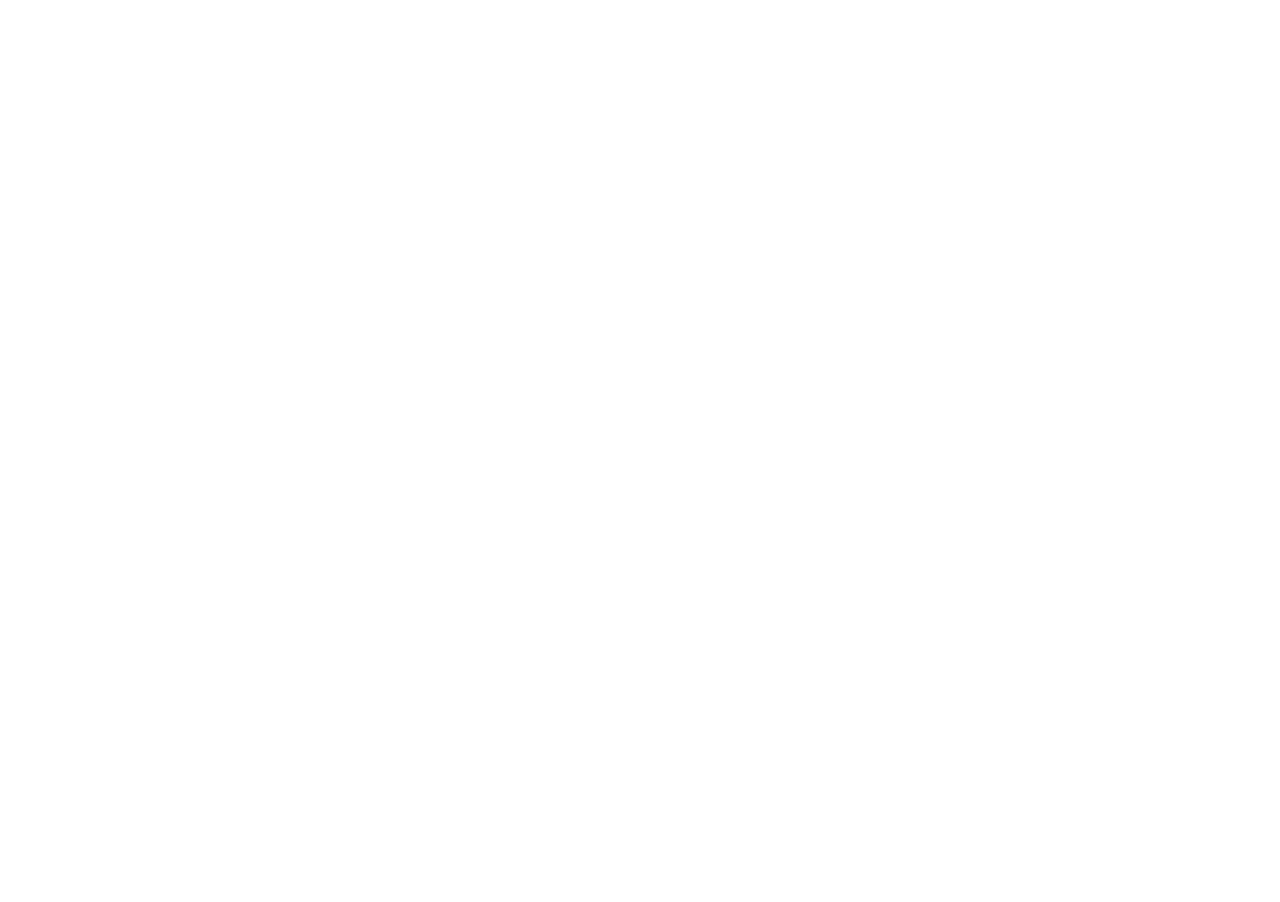
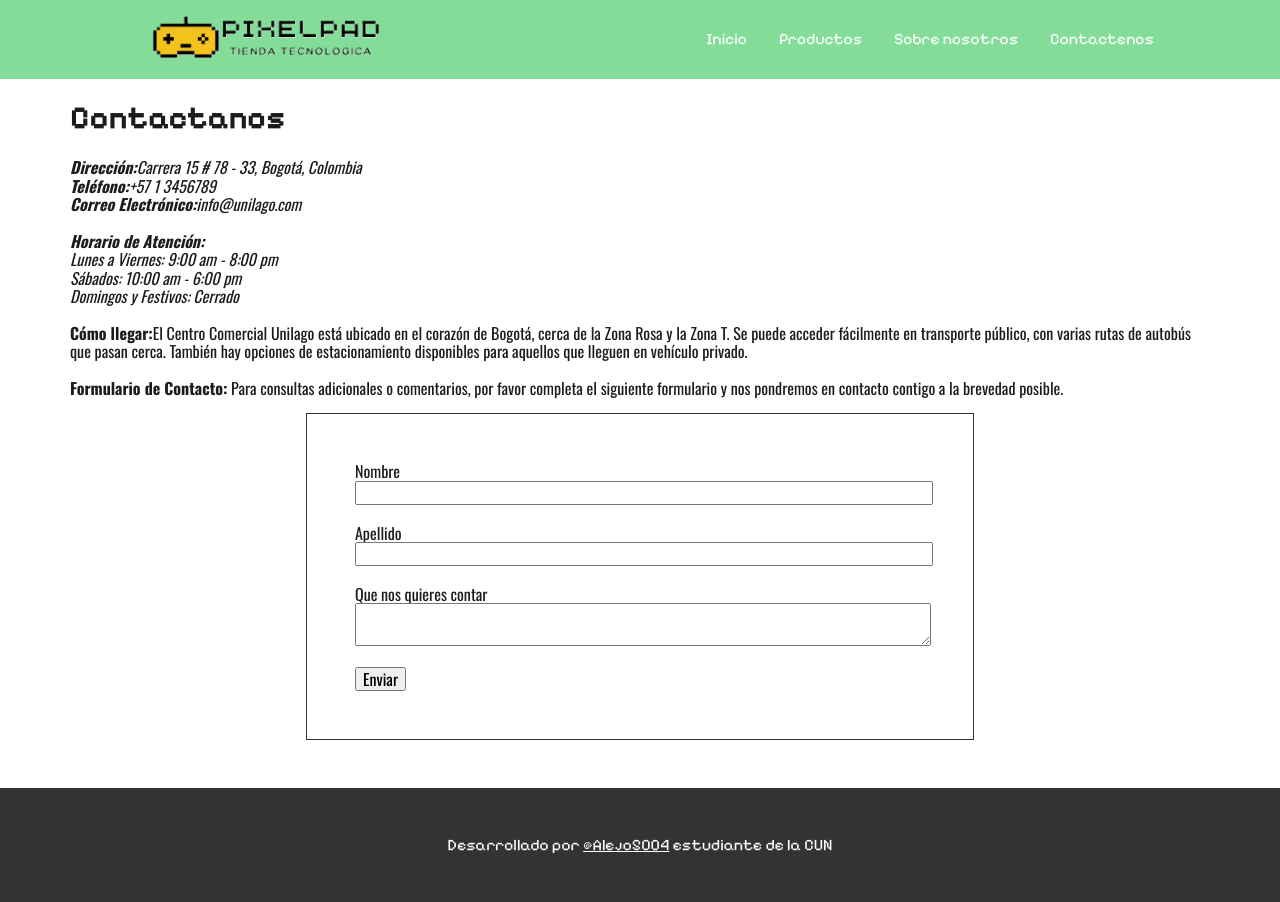
Before and after one commit to Alejo5004/Ecommerce---template, a plain HTML site: page pages/contact-us.html in a window 1280 px wide. Before the commit the page ends 800 px from the top, so only its background shows below. Drawn offline with nearby package versions, Linux system fonts and the light colour scheme.

Commit message:
Añadiendo paginas adicionales

```diff
--- a/css/styles.css
+++ b/css/styles.css
@@ -91,3 +91,12 @@ footer a{
 footer a:hover{
     color: #F2ECEB;
 }
+
+input[type=text] textarea{
+    padding: 6px;
+    margin-top: 8px;
+    margin-right: 16px;
+    border: none;
+    border-bottom: 1px solid #333;
+    font-size: 17px;
+}
--- a/index.html
+++ b/index.html
@@ -66,6 +66,5 @@
     </footer>
 
     <script src="./js/products.js"></script>
-    <script src="./js/categories.js"></script>
 </body>
 </html>
--- a/pages/contact-us.html
+++ b/pages/contact-us.html
@@ -0,0 +1,84 @@
+<!DOCTYPE html>
+<html lang="en">
+<head>
+    <link rel="stylesheet" href="../css/normalize.css">
+    <link rel="stylesheet" href="../css/styles.css">
+    <meta charset="UTF-8">
+    <link rel="shortcut icon" href="../image/favicon.ico" type="image/x-icon">
+    <title>Pixelpad</title>
+</head>
+<body style="height: 100vh; display: flex; flex-direction: column; justify-content: space-between;">
+    <nav>
+        <div class="menu font-pixel">
+            <figure class="container-logo">
+                <a href="../index.html"><img class="logo" src="../image/logo.png" alt=""></a>
+            </figure>
+            <ul>
+                <li><a href="../index.html">Inicio</a></li>
+                <li><a href="../index.html#product-category">Productos</a></li>
+                <li><a href="../pages/about-us.html">Sobre nosotros</a></li>
+                <li><a href="../pages/contact-us.html">Contactenos</a></li>
+            </ul>
+        </div>
+    </nav>
+    <main>
+        <h1 class="font-pixel">Contactanos</h1>
+        <p>
+            <address>
+                <b>Dirección:</b>Carrera 15 # 78 - 33, Bogotá, Colombia
+                <br>
+                <b>Teléfono:</b>+57 1 3456789
+                <br>
+                <b>Correo Electrónico:</b>info@unilago.com
+                <br>
+                <br>
+                <b>Horario de Atención:</b>
+                <br>
+                Lunes a Viernes: 9:00 am - 8:00 pm
+                <br>
+                Sábados: 10:00 am - 6:00 pm
+                <br>
+                Domingos y Festivos: Cerrado
+                <br>
+                <br>
+            </address>
+
+
+            <b>Cómo llegar:</b>El Centro Comercial Unilago está ubicado en el corazón de Bogotá, cerca de la Zona Rosa y la Zona T. Se puede acceder fácilmente en transporte público, con varias rutas de autobús que pasan cerca. También hay opciones de estacionamiento disponibles para aquellos que lleguen en vehículo privado.
+            <br>
+            <br>
+            <b>Formulario de Contacto:</b>
+            Para consultas adicionales o comentarios, por favor completa el siguiente formulario y nos pondremos en contacto contigo a la brevedad posible.
+
+
+        </p>
+
+        <form action="" style="width: 50%; margin:auto; padding: 3rem; border: 1px solid #333;">
+            <div>
+                <label for="name">Nombre</label>
+                <br>
+                <input type="text" id="name" style="width: 100%;">
+            </div>
+            <br>
+            <div>
+                <label for="lastname">Apellido</label>
+                <br>
+                <input type="text" id="lastname" style="width: 100%;">
+            </div>
+            <br>
+            <div>
+                <label for="textarea">Que nos quieres contar</label>
+                <br>
+                <textarea style="width: 100%;" id="textarea"></textarea>
+            </div>
+            <br>
+            <div>
+                <button type="button">Enviar</button>
+            </div>
+        </form>
+    </main>
+    <footer class="font-pixel">
+        Desarrollado por <a href="https://github.com/Alejo5004">@Alejo5004</a> estudiante de la CUN
+    </footer>
+</body>
+</html>
```
Also changed, not shown: pages/about-us.html (+46 -0 lines), pages/products.html (deleted).
